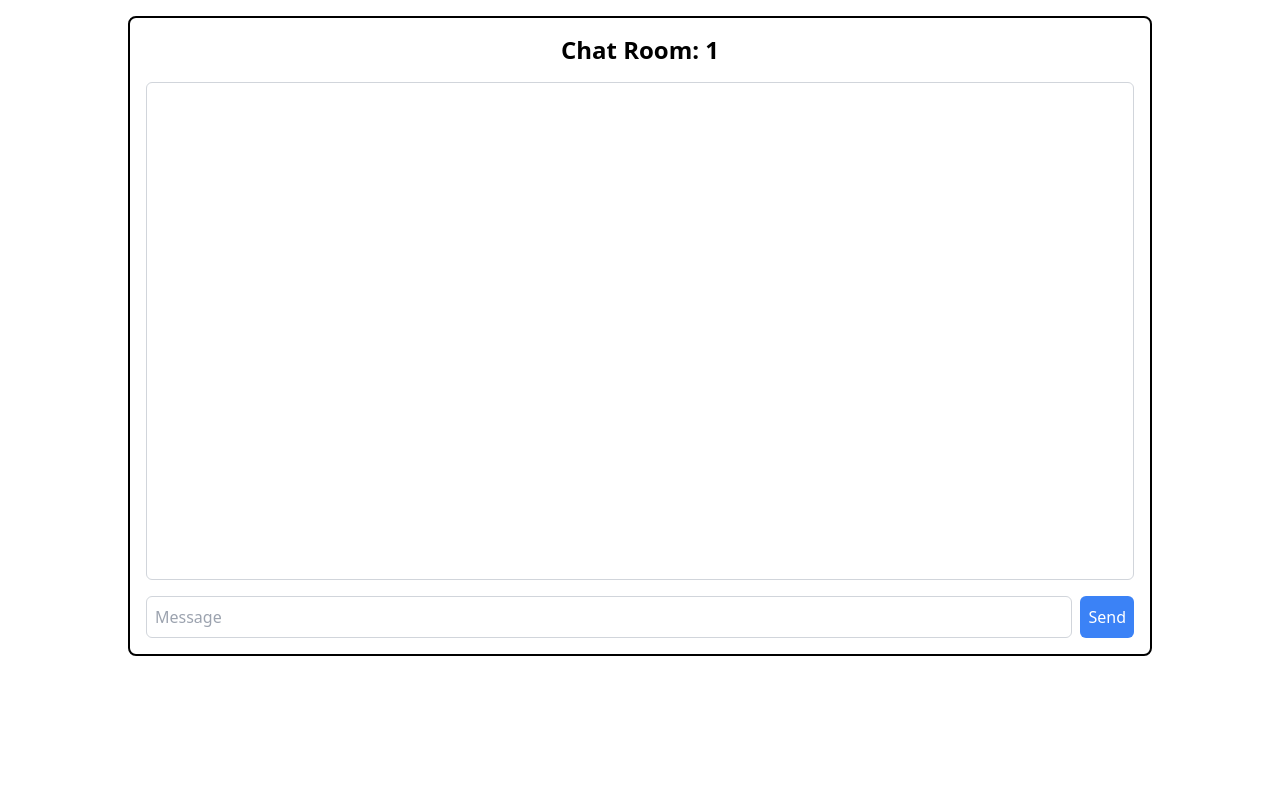
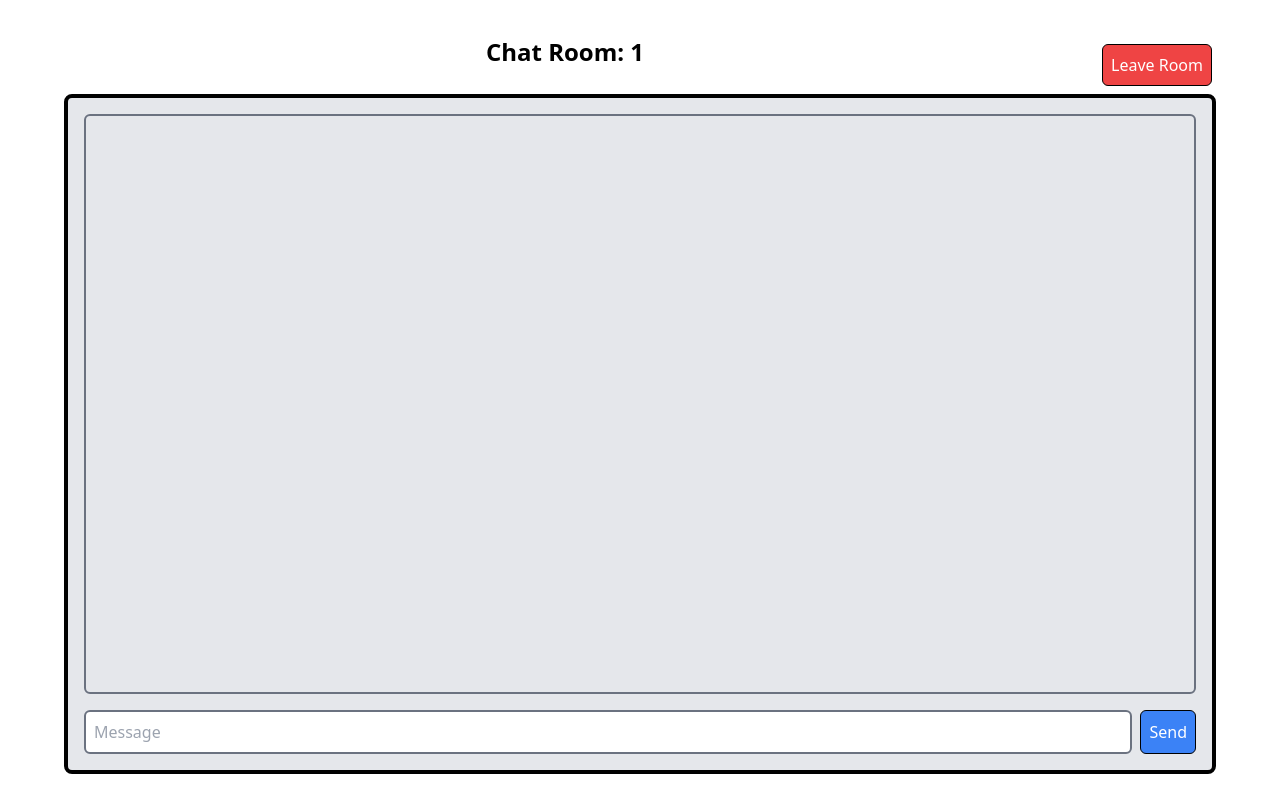
Before and after one commit to RaY8118/Flask-Chatroom, a Flask app: page /room in a window 1280 px wide. Before the commit the page ends 656 px from the top, so only its background shows below. Run offline with Flask 3, Linux system fonts and the light colour scheme; the visitor is signed in with stand-in values (Sample User, id 1); a database or web service that is not in the repository returns one stand-in record (values such as "Sample title"); some libraries are stand-ins or nearby versions.

Commit message:
Improve room page layout

```diff
--- a/main.py
+++ b/main.py
@@ -21,16 +21,16 @@ app.config["SESSION_MONGODB_DB"] = "chat_app"
 app.config["SESSION_MONGODB_COLLECT"] = "sessions"
 app.config["SESSION_PERMANENT"] = False
 
-socketio = SocketIO(app)
+socketio = SocketIO(app, cors_allowed_origins="*")
 Session((app))
 
 rooms_collection = mongo.db.rooms
 messages_collection = mongo.db.messages
 
 
-def generate_unique_code(Length):
+def generate_unique_code(length):
     while True:
-        code = "".join(random.choice(ascii_uppercase) for _ in range(Length))
+        code = "".join(random.choice(ascii_uppercase) for _ in range(length))
         if not rooms_collection.find_one({"roomId": code}):
             return code
 
@@ -132,7 +132,7 @@ def connect(auth):
     print(f"{name} joined room {room}, {datetime.utcnow()} ")
 
 
-@socketio.on("disconnect")
+@socketio.on("disconnected")
 def disconnect():
     room = session.get("room")
     name = session.get("name")
--- a/templates/home.html
+++ b/templates/home.html
@@ -14,8 +14,8 @@
       <input type="text" placeholder="Room Code" name="code" value="{{ code }}" class="w-full p-2 border border-black rounded-md"/>
   </div>
 
-    <button type="submit" name="join" class="w-full p-2 bg-red-500 text-white rounded-md hover:bg-red-600 border border-white">Join</button>
-  <button type="submit" name="create" class="w-full p-2 bg-green-500 text-white rounded-md hover:bg-green-600 border border-white create-btn">Create a Room</button>
+    <button type="submit" name="join" class="w-full p-2 bg-red-500 text-white font-bold text-xl rounded-md hover:bg-red-600 border border-white">Join</button>
+  <button type="submit" name="create" class="w-full p-2 bg-green-500 text-white font-bold text-xl rounded-md hover:bg-green-600 border border-white create-btn">Create a Room</button>
 </form>
 </div>
 {% if error %}
--- a/templates/room.html
+++ b/templates/room.html
@@ -1,11 +1,17 @@
 {% extends 'base.html' %}
 
 {% block content %}
-  <div class="flex items-center justify-center mt-4">
-<div class="message-box p-4 border-2 border-black rounded-lg bg-whitesmoke h-[80vh] w-[80vw] flex flex-col">
-  <h2 class="text-2xl font-bold text-center mb-4">Chat Room: {{ code }}</h2>
+  <div class="flex flex-col items-center justify-center m-9">
+  <div class="flex flex-row justify-between w-full">
+  <h2 class="text-2xl font-bold text-center mb-4 flex-1">Chat Room: {{ code }}</h2>
+    <button type="button" name="leave" id="leave-btn" onClick="leaveRoom()"
+      class="p-2 m-2 w-auto bg-red-500 text-white rounded-md hover:bg-red-600 border border-black mr-8">
+      Leave Room
+    </button>
+      </div>
+<div class="message-box p-4 border-4 border-black rounded-lg bg-gray-200 h-[85vh] w-[90vw] flex flex-col">
 
-  <div class="message flex-1 overflow-y-scroll mb-4 p-2 border border-gray-300 rounded-md" id="messages">
+  <div class="message flex-1 overflow-y-scroll mb-4 p-2 border-2 border-gray-500 rounded-md" id="messages">
   </div>
   <div class="inputs flex gap-2 w-full">
     <input
@@ -14,10 +20,10 @@
       placeholder="Message"
       name="message"
       id="message"
-      class="w-full p-2 border border-gray-300 rounded-md"
+      class="w-full p-2 border-2 border-gray-500 rounded-md"
     />
     <button type="button" name="send" id="send-btn" onClick="sendMessage()"
-      class="p-2 bg-blue-500 text-white rounded-md hover:bg-blue-600">
+      class="p-2 bg-blue-500 text-white rounded-md hover:bg-blue-600 border border-black">
       Send
     </button>
   </div>
@@ -32,9 +38,9 @@
     <span>
       <strong>${name}</strong>: ${msg}
     </span>
-<span class="text-gray-500 text-xs">${timestamp !== undefined && timestamp !== null ? String(timestamp) : ""}</span>
-  </div>
-`;
+    <span class="text-gray-500 text-xs">${timestamp !== undefined && timestamp !== null ? String(timestamp) : ""}</span>
+    </div>
+  `;
     messages.innerHTML += content;
   };
 
@@ -48,6 +54,30 @@
     socketio.emit("message", { data: message.value });
     message.value = "";
   };
+
+  const leaveRoom = () => {
+    const message = "You have left the room";
+
+    socketio.emit("disconnected");
+
+    messages.innerHTML += `
+  <div class="flex flex-row items-center justify-center pl-4 pr-4 mt-4">
+  <span><strong>You have left the room.</strong></span>
+  </div>
+  `
+
+  document.getElementById("message").disabled = true
+  document.getElementById("send-btn").disabled = true
+  document.getElementById("leave-btn").disabled = true
+
+  alert("You have successfully left the room.")
+
+  setTimeout(() => {
+      window.location.href = "/";
+    }, 1000);
+  document.getElementById("leave-btn").addEventListener("click", leaveRoom);
+  }
+
 </script>
 
 {%for msg in messages%}
```
Also changed, not shown: README.md.
